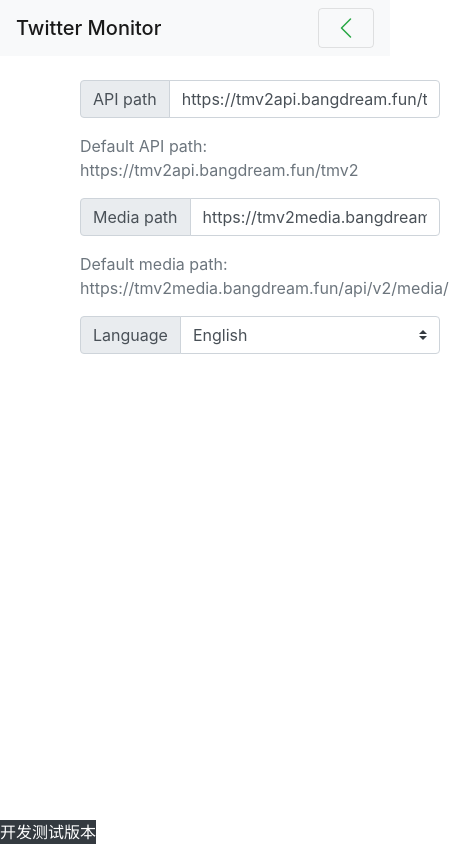
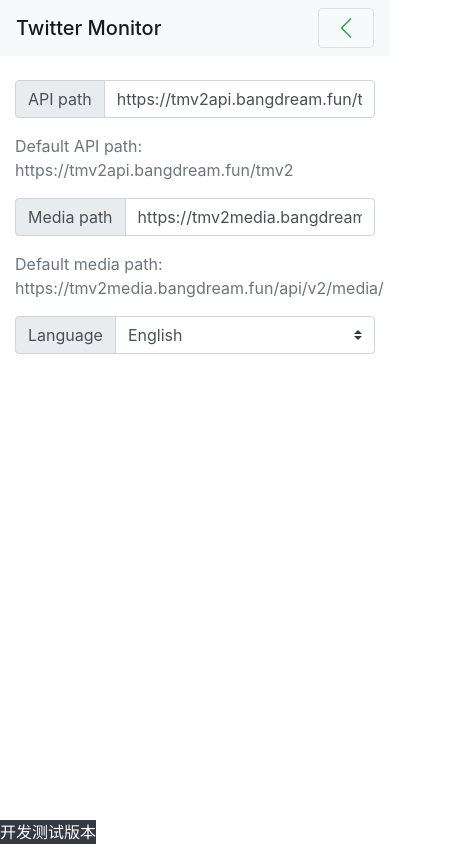
Before and after one commit to BANKA2017/twitter-monitor-frontend, a Vue app: page /settings in a window 390 px wide. Shown: the whole page, 455 px wide, since content can reach past the window. Built offline with nearby package versions, Linux system fonts and the light colour scheme.

Commit message:
fix: offset in settings.vue

```diff
--- a/src/components/pages/settings.vue
+++ b/src/components/pages/settings.vue
@@ -4,7 +4,7 @@
     <div class="my-4"></div>
     <main class="container" id="main" role="main">
       <div class="row">
-        <div class="col-md-8 offset-2">
+        <div class="col-md-8 offset-md-2">
           <div class="input-group mb-3">
             <div class="input-group-prepend">
               <span class="input-group-text" id="api_path">{{ $t("settings.api_path") }}</span>
```
